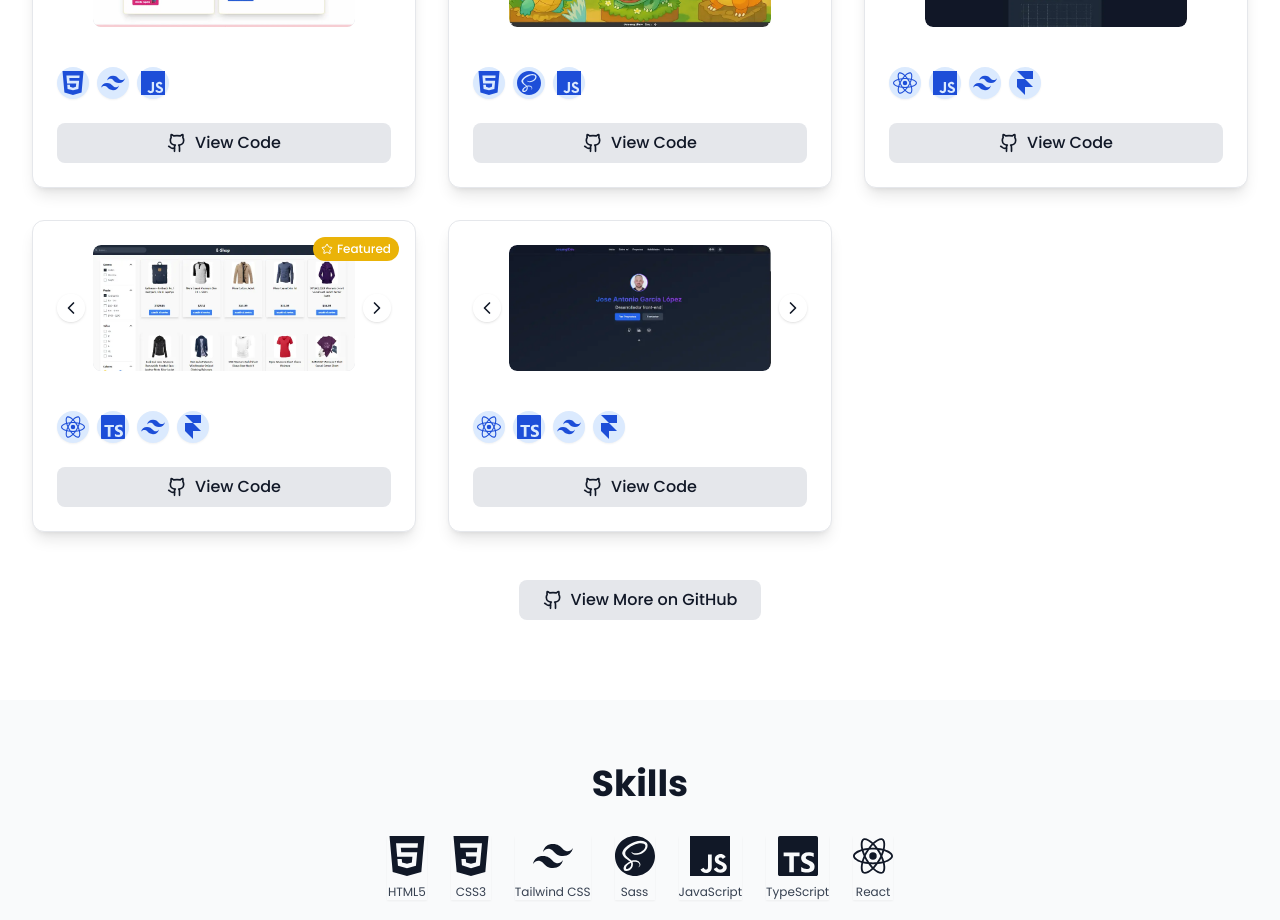
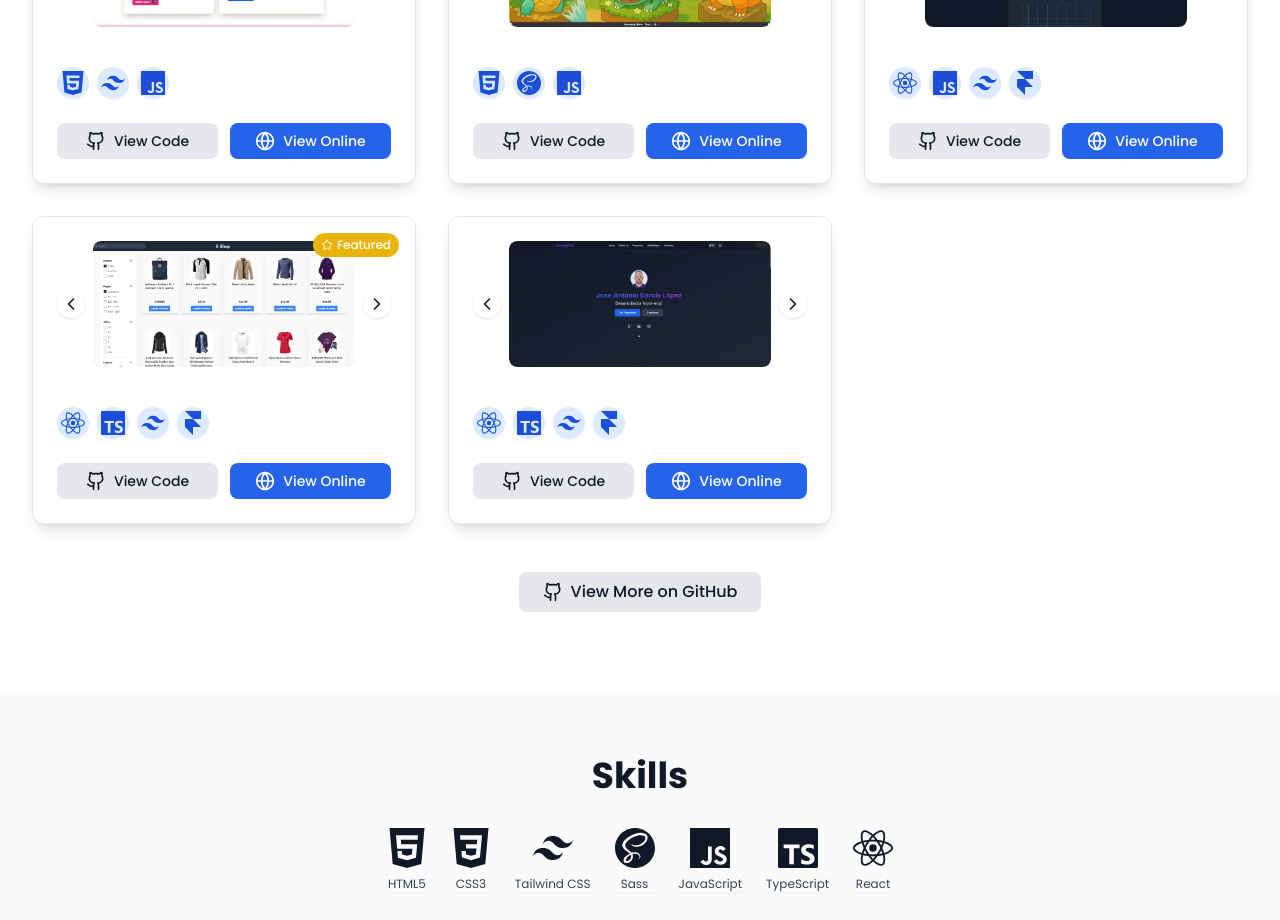
Before and after one commit to josangldev/Portfolio, a React (Vite) app: page / in a window 1280 px wide. Shown: the part 2000-2920 px from the top of the page. Built offline with nearby package versions, Linux system fonts and the light colour scheme.

Commit message:
fix projects

```diff
--- a/src/components/Projects.tsx
+++ b/src/components/Projects.tsx
@@ -122,7 +122,7 @@ const ProjectCard: FC<ProjectCardProps> = function ProjectCard({ project, curren
             href={project.githubUrl}
             target="_blank"
             rel="noopener noreferrer"
-            className="btn-secondary flex-1 flex items-center justify-center"
+            className="btn-secondary flex-1 flex items-center justify-center text-sm"
           >
             <Github className="w-5 h-5 mr-2" />
             {t('projects.viewCode')}
@@ -132,7 +132,7 @@ const ProjectCard: FC<ProjectCardProps> = function ProjectCard({ project, curren
               href={project.liveUrl}
               target="_blank"
               rel="noopener noreferrer"
-              className="btn-primary flex-1 flex items-center justify-center"
+              className="btn-primary flex-1 flex items-center justify-center text-sm"
             >
               <FiGlobe className="w-5 h-5 mr-2" />
               {t('projects.viewOnline')}
--- a/src/data/portfolio.ts
+++ b/src/data/portfolio.ts
@@ -17,12 +17,12 @@ export const projects: Project[] = [
   {
     id: "1",
     title: {
-      es: "Japón Interactivo",
-      en: "Interactive Japan"
+      es: "Japón Web",
+      en: "Japan Web"
     },
     description: {
-      es: "Web dedicada a los festivales tradicionales y la gastronomía japonesa, ofreciendo una experiencia cultural inmersiva con información detallada y diseño atractivo.",
-      en: "Website dedicated to traditional festivals and Japanese gastronomy, offering an immersive cultural experience with detailed information and attractive design."
+      es: "Sitio web informativo sobre festivales tradicionales y gastronomía japonesa, con modo claro/oscuro, diseño responsive y animaciones. Desarrollado con Vite y TailwindCSS.",
+      en: "Informative website about traditional Japanese festivals and gastronomy, with dark/light mode, responsive design and animations. Built with Vite and TailwindCSS."
     },
     image: "/src/assets/japan-home.webp",
     images: [
@@ -32,18 +32,19 @@ export const projects: Project[] = [
       "/src/assets/japan-comidas.webp"
     ],
     technologies: ["HTML", "Tailwind CSS", "JavaScript"],
-    githubUrl: "https://github.com/josangldev/japon-interactivo",
+    githubUrl: "https://github.com/josangldev/japon-web",
+    liveUrl: "https://japon-web.vercel.app/",
     featured: false
   },
   {
     id: "2",
     title: {
-      es: "Pokédex Kanto",
-      en: "Kanto Pokédex"
+      es: "Pokemon Kanto",
+      en: "Pokemon Kanto"
     },
     description: {
-      es: "Aplicación interactiva que incluye una Pokédex completa con estadísticas detalladas, trivial de Pokémon y música de fondo para una experiencia inmersiva.",
-      en: "Interactive application that includes a complete Pokédex with detailed statistics, Pokémon trivia and background music for an immersive experience."
+      es: "Pokédex interactiva de la región Kanto con estadísticas base, trivial de Pokémon y música de fondo. Inspirada en la Game Boy, con diseño retro, responsive y funcionalidades avanzadas.",
+      en: "Interactive Pokédex of the Kanto region with base stats, Pokémon trivia and background music. Game Boy-inspired, retro design, responsive and advanced features."
     },
     image: "/src/assets/pokemon-home.webp",
     images: [
@@ -53,7 +54,8 @@ export const projects: Project[] = [
       "/src/assets/pokemon-trivial.webp"
     ],
     technologies: ["HTML", "Sass", "JavaScript"],
-    githubUrl: "https://github.com/josangldev/pokedex-kanto",
+    githubUrl: "https://github.com/josangldev/pokemon-kanto",
+    liveUrl: "https://pokemon-kanto.vercel.app/",
     featured: false
   },
   {
@@ -63,44 +65,46 @@ export const projects: Project[] = [
       en: "Dashboard"
     },
     description: {
-      es: "Proyecto para añadir tareas diarias o semanales y visualizarlas con gráficos (Recharts, date-fns). Incluye modo claro y oscuro, y traducción completa al inglés.",
-      en: "Project to add daily or weekly tasks and visualize them with charts (Recharts, date-fns). Includes light and dark mode, and full English translation."
+      es: "Gestor de tareas semanal con gráficos interactivos, modo claro/oscuro, traducción ES/EN y diseño responsive. Desarrollado con React, Vite, TailwindCSS y Recharts.",
+      en: "Weekly task manager with interactive charts, light/dark mode, ES/EN translation and responsive design. Built with React, Vite, TailwindCSS and Recharts."
     },
     image: "/src/assets/Dashboard-home.webp",
     images: [
       "/src/assets/Dashboard-home.webp"
     ],
     technologies: ["React", "JavaScript", "Tailwind CSS", "Framer Motion"],
-    githubUrl: "https://github.com/josangldev/finance-dashboard",
+    githubUrl: "https://github.com/josangldev/dashboard",
+    liveUrl: "https://dashboard-sage-tau.vercel.app/",
     featured: true
   },
   {
     id: "4",
     title: {
-      es: "eShop",
-      en: "eShop"
+      es: "e-Commerce",
+      en: "e-Commerce"
     },
     description: {
-      es: "Tienda online desarrollada con React y TypeScript. Utiliza Context API para el manejo global del carrito y ESLint con TypeScript ESLint para mantener la calidad del código. Incluye filtros y barra de búsqueda, simulación de carrito de compra e inicio de sesión de usuario.",
-      en: "Online store built with React and TypeScript. Uses Context API for global cart management and ESLint with TypeScript ESLint to ensure code quality. Features search filters, search bar, simulated shopping cart, and user login."
+      es: "Tienda online moderna y responsive con filtros por precio y tipo de ropa, carrito persistente, modo claro/oscuro y animaciones. Desarrollada con React, TypeScript, Vite y TailwindCSS.",
+      en: "Modern and responsive online store with filters by price and clothing type, persistent cart, light/dark mode and animations. Built with React, TypeScript, Vite and TailwindCSS."
     },
     image: "/src/assets/eshop-home.webp",
     images: [
       "/src/assets/eshop-home.webp"
     ],
     technologies: ["React", "TypeScript", "Tailwind CSS", "Framer Motion"],
-    githubUrl: "https://github.com/josangldev/eshop",
+    githubUrl: "https://github.com/josangldev/ecommerce",
+    liveUrl: "https://e-commerce-two-xi-25.vercel.app/",
     featured: true
   },
   {
     id: "5",
     title: {
-      es: "Portfolio Personal",
-      en: "Personal Portfolio"
+      es: "Portfolio",
+      en: "Portfolio"
     },
     description: {
-      es: "Portfolio profesional desarrollado con React, TypeScript y Tailwind CSS. Incluye diseño responsive, modo oscuro, animaciones suaves y una experiencia de usuario moderna.",
-      en: "Professional portfolio developed with React, TypeScript and Tailwind CSS. Includes responsive design, dark mode, smooth animations and a modern user experience."
+      es: "Portfolio personal, responsive y optimizado, construido con React, TypeScript y Tailwind CSS. Incluye animaciones, modo oscuro, internacionalización, formulario de contacto funcional y una experiencia de usuario profesional.",
+      en: "Personal portfolio, responsive and optimized, built with React, TypeScript and Tailwind CSS. Includes animations, dark mode, internationalization, functional contact form and a professional user experience."
     },
     image: "/src/assets/portfolio-home.webp",
     images: [
@@ -109,6 +113,7 @@ export const projects: Project[] = [
     ],
     technologies: ["React", "TypeScript", "Tailwind CSS", "Framer Motion"],
     githubUrl: "https://github.com/josangldev/portfolio",
+    liveUrl: "https://portfolio-ecru-six-42.vercel.app/",
     featured: false
   }
 ];
```
